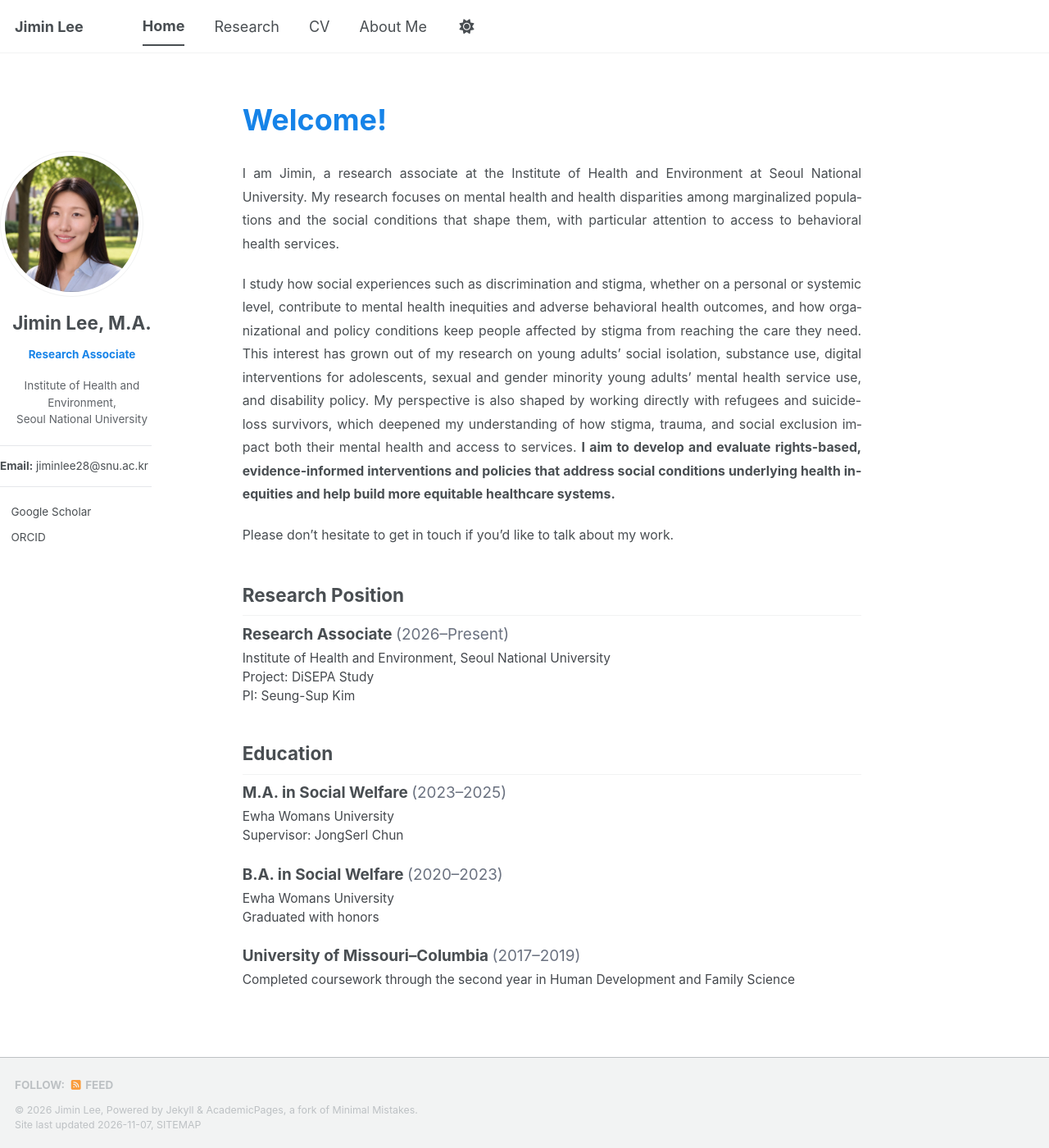
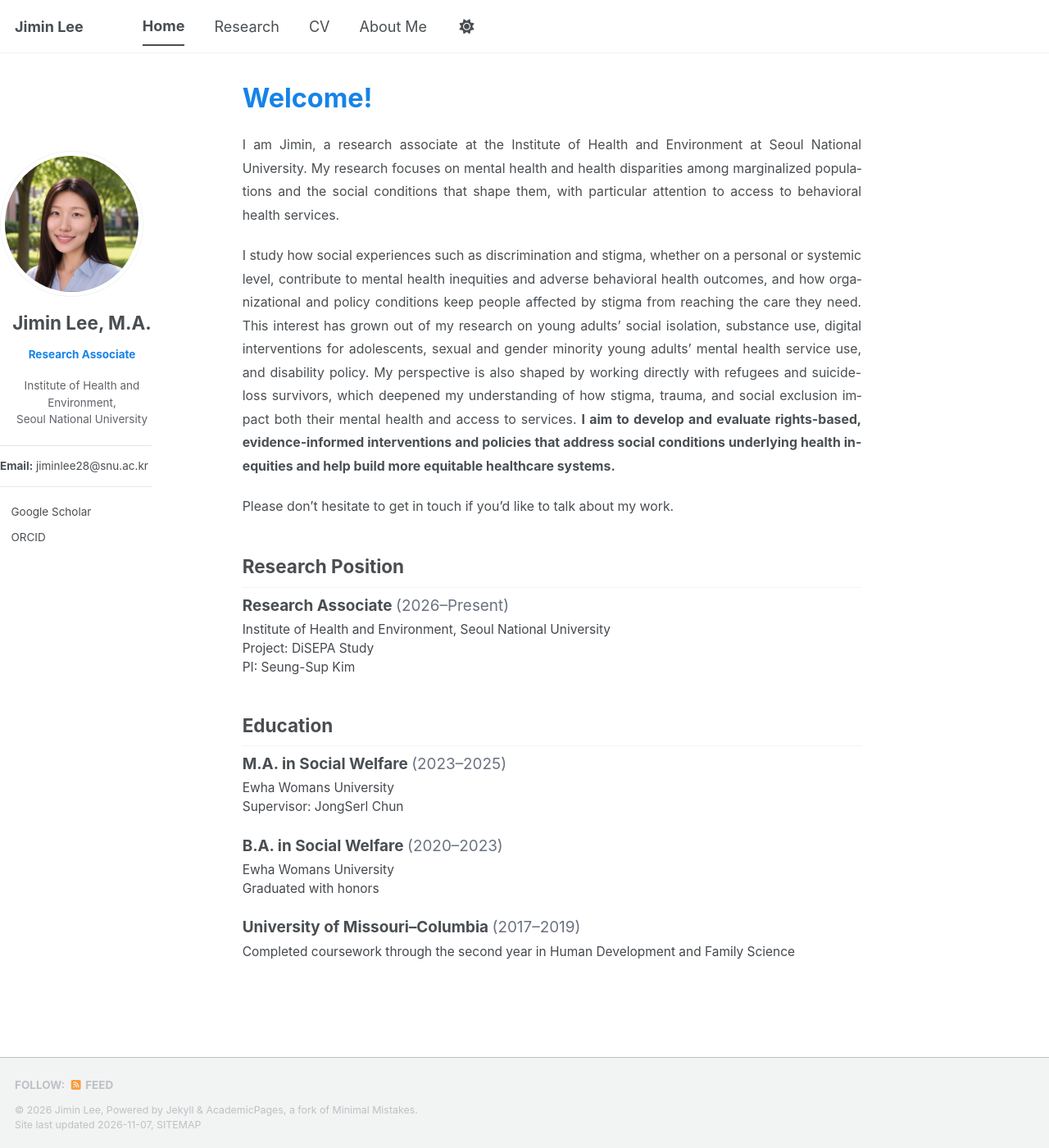
Before and after one commit to jiminlee-research/jiminlee-research.github.io, a Jekyll site: the page built from _pages/about.md, in a window 1280 px wide and 1400 px high. Shown: the whole window at 82% size. Built offline with Jekyll 4.4.1, drawn with Linux system fonts in a browser that asks for light colours; a style sheet for code colours, icons or effects is not loaded.

Commit message:
Unify page title size and title-to-heading spacing
Co-Authored-By: Claude Opus 5.5 <noreply@anthropic.com>
Claude-Session: https://claude.ai/code/session_01PcjxNfDHwsJtJ6agebrJHV

```diff
--- a/assets/css/main.scss
+++ b/assets/css/main.scss
@@ -147,10 +147,18 @@
   hyphens: auto;
 }
 
-/* Same page title size on every page (matches About Me) */
+/* Same page title size and title-to-first-heading gap on every page */
+.page__title:empty { display:none; }
 .page__title,
 .home-welcome,
 .about-page .about-hero h1 {
-  font-size: 2rem !important;
+  font-size: 1.8rem !important;
   font-weight: 700 !important;
+  line-height: 1.15 !important;
 }
+.page__title,
+.about-page .about-hero h1 { margin: 0 !important; }
+.about-page .about-hero { padding: 0 0 1.25rem !important; margin: 0 0 2.4rem !important; }
+.about-page .about-hero + .about-layout .about-section > h2:first-child { margin-top: 0 !important; }
+.archive .ri-head { margin-top: 3.65rem !important; }
+.archive .cv-wrap > .cv-h:first-child { margin-top: 3.65rem !important; }
```
